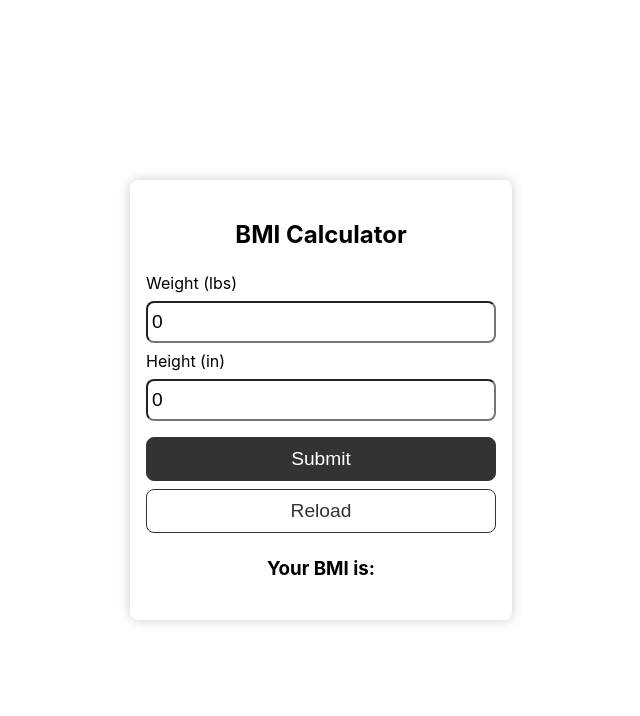
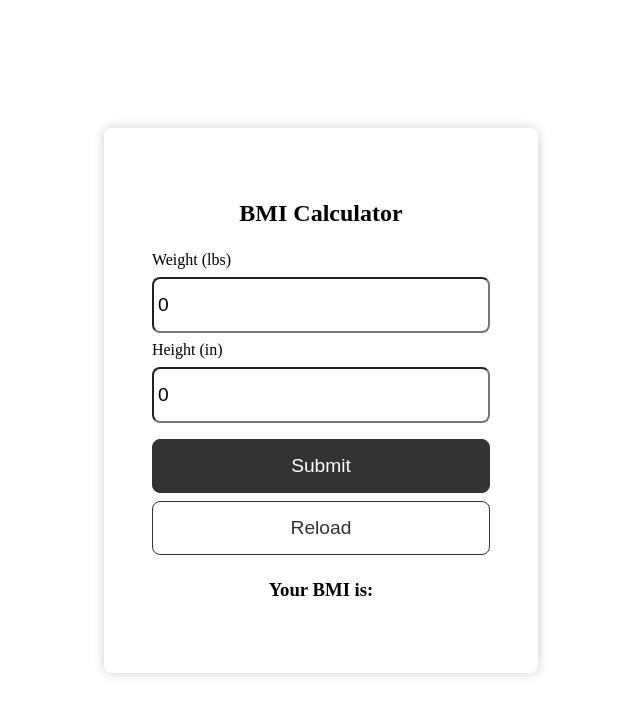
Before and after one commit to tinkugupta5/bmi, a React (Create React App) app: page / in a window 1280 px wide. Shown: the top 716 px of the page, without its empty margins (319-959 px from the left). Built offline with nearby package versions, Linux system fonts and the light colour scheme.

Commit message:
update css

```diff
--- a/src/index.css
+++ b/src/index.css
@@ -1,4 +1,3 @@
-
 * {
   box-sizing: border-box;
   margin: 0;
@@ -17,13 +16,13 @@
 .container {
   box-shadow: 0px 0px 12px #ccc;
   border-radius: 8px;
-  padding: 1rem;
+  padding: 3rem;
 }
 
 input {
   width: 100%;
   font-size: 1.2rem;
-  padding: 8px 4px;
+  padding: 15px 4px;
   margin: 8px 0;
   border-radius: 8px;
 }
@@ -33,7 +32,7 @@
   width: 100%;
   font-size: 1.2rem;
   margin: 8px 0;
-  padding: 10px 0;
+  padding: 15px 0;
   background-color: #333;
   color: #fff;
   border: 1px solid #333;
@@ -62,18 +61,3 @@
 .img-container img {
   height: 200px;
 }
-
-
-body {
-  margin: 0;
-  font-family: -apple-system, BlinkMacSystemFont, 'Segoe UI', 'Roboto', 'Oxygen',
-    'Ubuntu', 'Cantarell', 'Fira Sans', 'Droid Sans', 'Helvetica Neue',
-    sans-serif;
-  -webkit-font-smoothing: antialiased;
-  -moz-osx-font-smoothing: grayscale;
-}
-
-code {
-  font-family: source-code-pro, Menlo, Monaco, Consolas, 'Courier New',
-    monospace;
-}
```
Also changed, not shown: src/App.js (+4 -5 lines).
